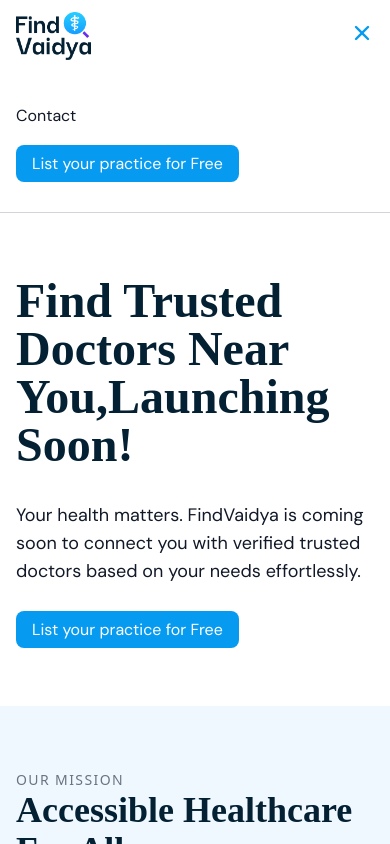
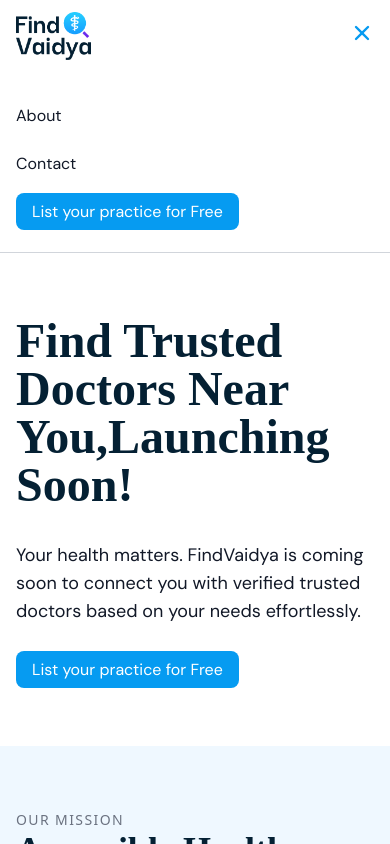
Before and after one commit to PatangLabsDesigns/FindVaidyaDev, a React (Vite) app: page / in a window 390 px wide. Both pictures are taken after a click on the button 362 px from the left and 32 px from the top of the page. Shown: the top 844 px of the page. Built offline with nearby package versions, Linux system fonts and the light colour scheme; a web font is replaced by a local one.

Commit message:
Fix spacing

```diff
--- a/src/components/layout/Navbar.jsx
+++ b/src/components/layout/Navbar.jsx
@@ -11,7 +11,7 @@
     const isActive = (path) => location.pathname === path;
 
     return (
-        <nav className="bg-white border-b border-outline w-full pb-6 md:pb-0 md:static font-base text-text-body">
+        <nav className="bg-white border-b border-outline w-full md:static font-base text-text-body">
             <div className="items-center px-4 mx-auto md:flex md:px-8">
                 <div className="flex items-center justify-between py-3 md:py-5 md:block">
                     <Link to="/">
@@ -59,7 +59,7 @@
                 >
                     <ul className="justify-end items-center space-y-6 md:flex md:space-x-6 md:space-y-0">
                         {/* About Link */}
-                        {/* <li>
+                        <li>
                             <Link
                                 to="/about"
                                 className={`${isActive("/about")
@@ -71,7 +71,7 @@
                             >
                                 About
                             </Link>
-                        </li> */}
+                        </li>
 
                         {/* Contact Link */}
                         <li>
@@ -89,7 +89,7 @@
                         </li>
 
                         {/* Register Link */}
-                        <li>
+                        <li className="mb-4 md:mb-0">
                             <Button to="/register" labelName="List your practice for Free" isActive={isActive("/register")} onClick={() => setState(false)} />
                         </li>
                     </ul>
--- a/src/pages/Contact.jsx
+++ b/src/pages/Contact.jsx
@@ -21,7 +21,7 @@
                 subTitle="Have questions or need assistance? Our team is ready to support you every step of the way. Reach out today and let's talk about how we can help."
             />
             <section className="sectionWrapper">
-                <div className="grid grid-cols-1 md:grid-cols-2 gap-16 w-full">
+                <div className="flex flex-col md:flex-row gap-16 w-full">
                     <iframe
                         data-tally-src="https://tally.so/embed/mRkvld?hideTitle=1&transparentBackground=1&dynamicHeight=1"
                         loading="lazy"
@@ -29,9 +29,9 @@
                         height="805"
                         title="Contact Us"
                     ></iframe>
-                    <div className="flex flex-col gap-6 items-start bg-primary-light p-6 h-fit w-full rounded-xl">
+                    <div className="flex flex-col gap-6 items-start bg-primary-light p-6 h-fit w-full rounded-xl order-first">
                         <img src={Logo} alt="Find Vaidya Logo" className="h-18" />
-                        <div className="flex flex-col gap-4">
+                        <div className="flex flex-row gap-4 flex-wrap">
                             <div className="flex flex-row gap-2">
                                 <div className="text-primary-base"><IconUser size={24} /></div>Mrs.Supriya Pande
                             </div>
```
